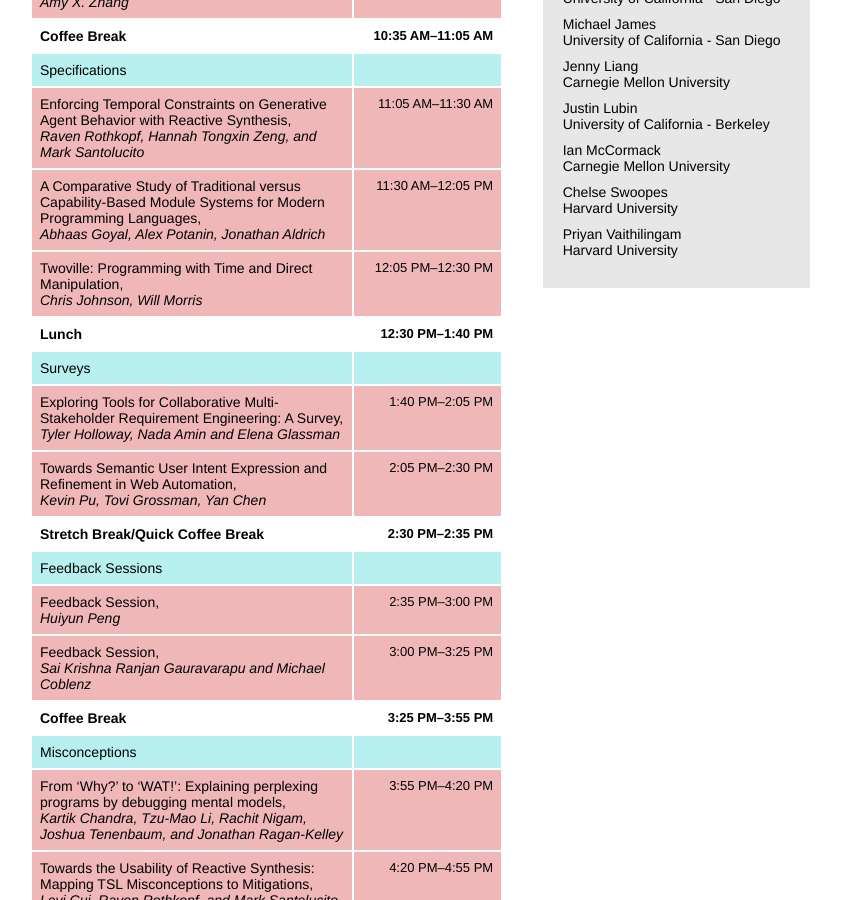
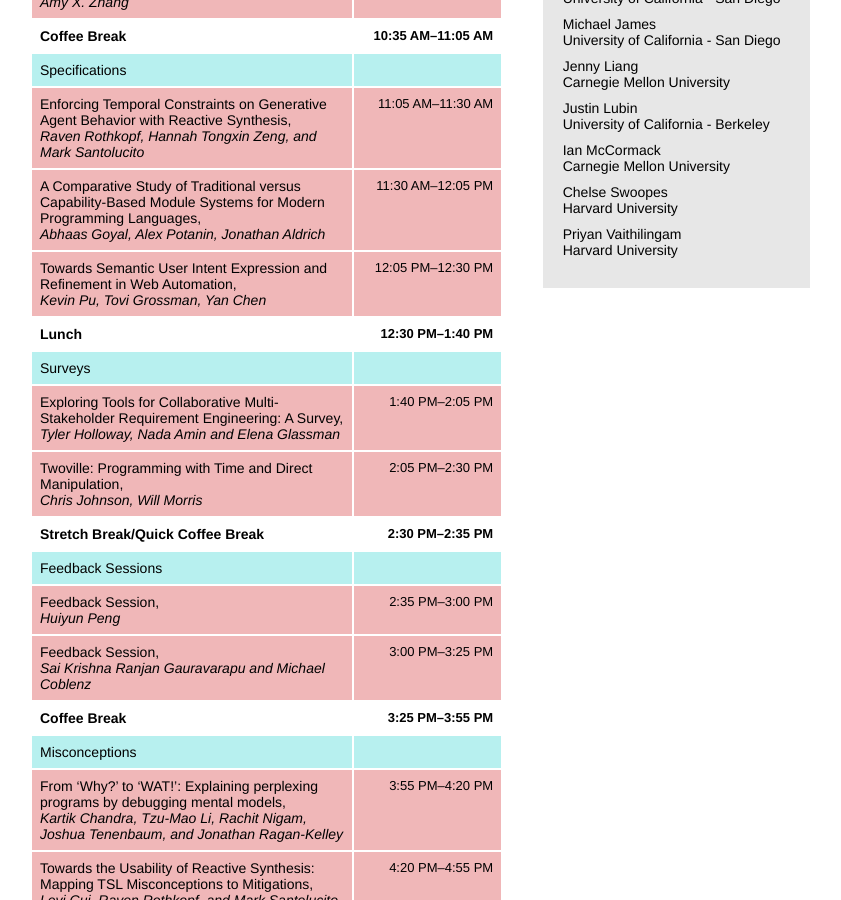
Before and after one commit to plateau-workshop/plateau-2024, a Jekyll site: the page built from schedule.html, in a window 1280 px wide and 900 px high, scrolled down 1933 px. Shown: the whole window, without its empty margins (220-1061 px from the left). Built offline with Jekyll 4.4.1, drawn with Linux system fonts in a browser that asks for light colours.

Commit message:
Swapped timeslots for Twoville and Web Automation.

```diff
--- a/schedule.html
+++ b/schedule.html
@@ -59,11 +59,11 @@
 <tr class='session_title'><td class='schedule-left'>Specifications<br><span class='authors'></span></td><td class='schedule-right'></td></tr>
 <tr class='talk'><td class='schedule-left'>Enforcing Temporal Constraints on Generative Agent Behavior with Reactive Synthesis, <br><span class='authors'>Raven Rothkopf, Hannah Tongxin Zeng, and Mark Santolucito</span></td><td class='schedule-right'>11:05 AM&ndash;11:30 AM</td></tr>
 <tr class='talk'><td class='schedule-left'>A Comparative Study of Traditional versus Capability-Based Module Systems for Modern Programming Languages, <br><span class='authors'>Abhaas Goyal, Alex Potanin,  Jonathan Aldrich</span></td><td class='schedule-right'>11:30 AM&ndash;12:05 PM</td></tr>
-<tr class='talk'><td class='schedule-left'>Twoville: Programming with Time and Direct Manipulation, <br><span class='authors'>Chris Johnson, Will Morris</span></td><td class='schedule-right'>12:05 PM&ndash;12:30 PM</td></tr>
+<tr class='talk'><td class='schedule-left'>Towards Semantic User Intent Expression and Refinement in Web Automation, <br><span class='authors'>Kevin Pu, Tovi Grossman, Yan Chen</span></td><td class='schedule-right'>12:05 PM&ndash;12:30 PM</td></tr>
 <tr class='break'><td class='schedule-left'>Lunch<br><span class='authors'></span></td><td class='schedule-right'>12:30 PM&ndash;1:40 PM</td></tr>
 <tr class='session_title'><td class='schedule-left'>Surveys<br><span class='authors'></span></td><td class='schedule-right'></td></tr>
 <tr class='talk'><td class='schedule-left'>Exploring Tools for Collaborative Multi-Stakeholder Requirement Engineering: A Survey, <br><span class='authors'>Tyler Holloway, Nada Amin and Elena Glassman</span></td><td class='schedule-right'>1:40 PM&ndash;2:05 PM</td></tr>
-<tr class='talk'><td class='schedule-left'>Towards Semantic User Intent Expression and Refinement in Web Automation, <br><span class='authors'>Kevin Pu, Tovi Grossman, Yan Chen</span></td><td class='schedule-right'>2:05 PM&ndash;2:30 PM</td></tr>
+<tr class='talk'><td class='schedule-left'>Twoville: Programming with Time and Direct Manipulation, <br><span class='authors'>Chris Johnson, Will Morris</span></td><td class='schedule-right'>2:05 PM&ndash;2:30 PM</td></tr>
 <tr class='break'><td class='schedule-left'>Stretch Break/Quick Coffee Break<br><span class='authors'></span></td><td class='schedule-right'>2:30 PM&ndash;2:35 PM</td></tr>
 <tr class='session_title'><td class='schedule-left'>Feedback Sessions<br><span class='authors'></span></td><td class='schedule-right'></td></tr>
 <tr class='talk'><td class='schedule-left'>Feedback Session, <br><span class='authors'>Huiyun Peng</span></td><td class='schedule-right'>2:35 PM&ndash;3:00 PM</td></tr>
```
